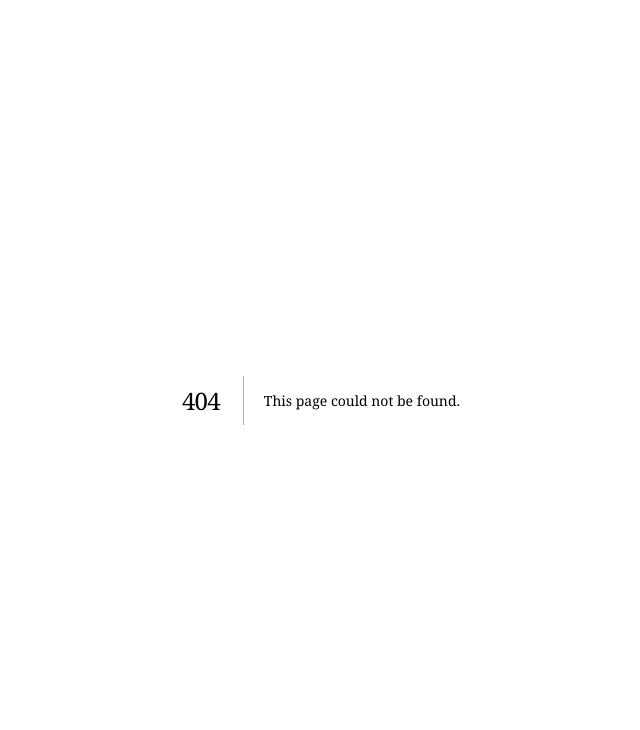
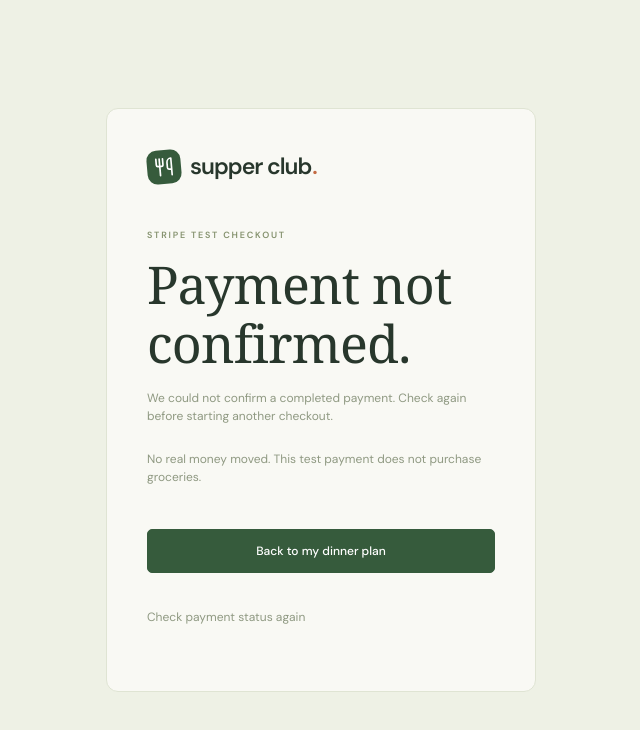
Before and after one commit to KhushMG/supper-club, a Next.js app: page /checkout/success in a window 1280 px wide. Before the commit this address had no page. Shown: the top 730 px of the page, without its empty margins (319-959 px from the left). Built offline with nearby package versions, Linux system fonts and the light colour scheme; no server answers; a web font is replaced by a local one.

Commit message:
Add verified checkout receipt and preserve payment return through login

```diff
--- /dev/null
+++ b/app/checkout/success/page.tsx
@@ -0,0 +1,81 @@
+import { cookies } from "next/headers";
+import { redirect } from "next/navigation";
+import { verify } from "@/lib/auth";
+import { reconcile } from "@/lib/stripe";
+import type { Payment } from "@/lib/types";
+import Link from "next/link";
+import { CheckCircle2, Utensils } from "lucide-react";
+export const dynamic = "force-dynamic";
+export default async function Receipt({
+  searchParams,
+}: {
+  searchParams: Promise<{ session_id?: string }>;
+}) {
+  const query = await searchParams;
+  const sessionId =
+    typeof query.session_id === "string" ? query.session_id : "";
+  const receiptUrl =
+    "/checkout/success?session_id=" + encodeURIComponent(sessionId);
+  if (!verify((await cookies()).get("supper_session")?.value))
+    redirect("/login?next=" + encodeURIComponent(receiptUrl));
+  let payment: Payment | undefined;
+  try {
+    payment = await reconcile(sessionId);
+  } catch {
+    /* Never claim success without verification. */
+  }
+  const paid = payment?.status === "paid";
+  const expired = payment?.status === "expired";
+  return (
+    <main className="login-page">
+      <div className="login-card">
+        <div className="brand">
+          <span className="brand-mark">
+            <Utensils size={20} />
+          </span>
+          supper club<span className="brand-dot">.</span>
+        </div>
+        <p className="eyebrow">STRIPE TEST CHECKOUT</p>
+        {paid && <CheckCircle2 size={48} color="#315c45" aria-hidden="true" />}
+        <h1>
+          {paid
+            ? "Payment successful."
+            : expired
+              ? "Checkout expired."
+              : "Payment not confirmed."}
+        </h1>
+        <p>
+          {paid
+            ? "Your test payment is confirmed. Your weekly dinner plan is ready to view."
+            : expired
+              ? "This checkout timed out. Return to your plan to start a new checkout."
+              : "We could not confirm a completed payment. Check again before starting another checkout."}
+        </p>
+        {paid && payment && (
+          <p>
+            <strong>
+              {new Intl.NumberFormat("en-US", {
+                style: "currency",
+                currency: "USD",
+              }).format(payment.amountCents / 100)}{" "}
+              USD
+            </strong>
+            <br />
+            <small>Reference: {payment.id}</small>
+          </p>
+        )}
+        <p>
+          No real money moved. This test payment does not purchase groceries.
+        </p>
+        <Link className="primary" href="/">
+          Back to my dinner plan
+        </Link>
+        {!paid && !expired && (
+          <p>
+            <a href={receiptUrl}>Check payment status again</a>
+          </p>
+        )}
+      </div>
+    </main>
+  );
+}
--- a/app/login/page.tsx
+++ b/app/login/page.tsx
@@ -34,7 +34,10 @@ export default function Login() {
               });
               const j = await r.json();
               if (!r.ok) throw new Error(j.error);
-              location.href = "/";
+              const next = new URLSearchParams(location.search).get("next");
+              location.href = next?.startsWith("/checkout/success?")
+                ? next
+                : "/";
             } catch (e) {
               setError((e as Error).message);
             } finally {
--- a/lib/stripe.ts
+++ b/lib/stripe.ts
@@ -69,6 +69,7 @@ export async function createCheckout(
       revision: plan.revision,
       amountCents: plan.totalCents,
       returnOrigin: origin,
+      receiptPage: true,
       status: "creating",
       createdAt: new Date().toISOString(),
       expiresAt: Math.floor(Date.now() / 1000) + 3600,
@@ -77,13 +78,19 @@ export async function createCheckout(
     return p;
   });
   if (attempt.status === "paid")
-    throw new Error("This plan already has a successful test payment.");
+    return {
+      url:
+        "/checkout/success?session_id=" +
+        encodeURIComponent(attempt.sessionId || ""),
+    };
   if (attempt.sessionId) {
     const session = await stripe.checkout.sessions.retrieve(attempt.sessionId);
     if (session.livemode) throw new Error("Live session rejected.");
     if (session.payment_status === "paid") {
       await mutate((s) => acceptPayment(s, session));
-      throw new Error("Payment already completed. Refresh to see the receipt.");
+      return {
+        url: "/checkout/success?session_id=" + encodeURIComponent(session.id),
+      };
     }
     if (session.status === "expired") {
       await mutate((s) => {
@@ -126,7 +133,9 @@ export async function createCheckout(
         },
         success_url:
           (attempt.returnOrigin || origin) +
-          "/?checkout=success&session_id={CHECKOUT_SESSION_ID}",
+          (attempt.receiptPage
+            ? "/checkout/success?session_id={CHECKOUT_SESSION_ID}"
+            : "/?checkout=success&session_id={CHECKOUT_SESSION_ID}"),
         cancel_url: (attempt.returnOrigin || origin) + "/?checkout=cancelled",
         expires_at: attempt.expiresAt,
       },
--- a/lib/types.ts
+++ b/lib/types.ts
@@ -69,6 +69,7 @@ export type Plan = {
 };
 export type Payment = {
   returnOrigin?: string;
+  receiptPage?: boolean;
   id: string;
   planId: string;
   revision: number;
```
Also changed, not shown: app/dashboard.tsx (+11 -0 lines), app/page.tsx (+10 -1 lines), 1 other file (tests, documents, lock files or other folders).
